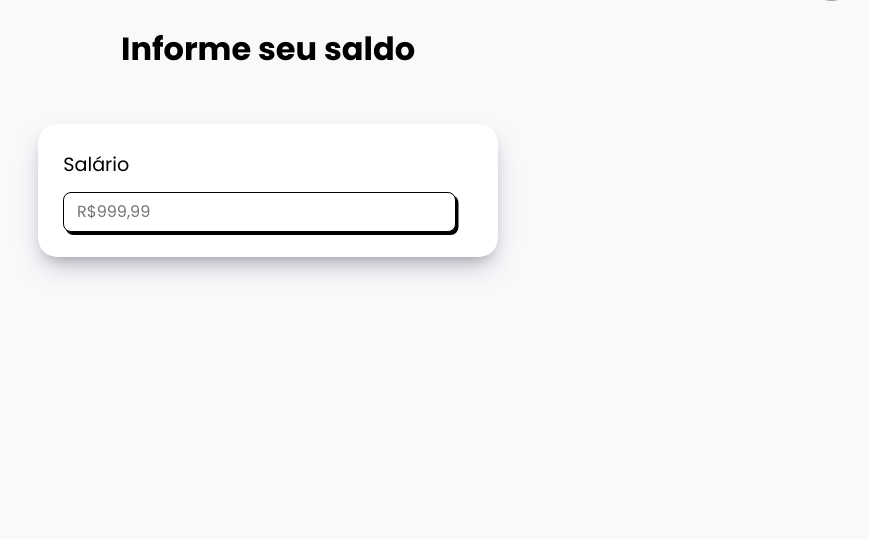
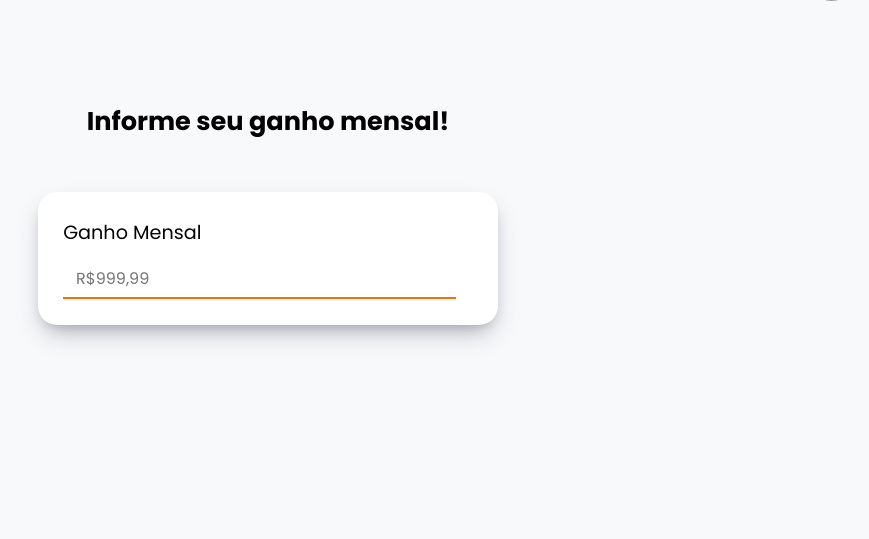
Before and after one commit to Gamaiaprogramas/Save-TCC, a PHP site: page /adicaoSaldo.php in a window 1280 px wide. Shown: the part 90-629 px from the top of the page, without its empty margins (372-1241 px from the left). Run offline with PHP 8.4, Linux system fonts and the light colour scheme; the visitor is signed in with stand-in values (Sample User, id 1); some libraries are stand-ins or nearby versions; grey boxes are pictures that could not be loaded.

Commit message:
Alison Arrudad - 01-12

```diff
--- a/PAGES/adicaoSaldo.php
+++ b/PAGES/adicaoSaldo.php
@@ -47,14 +47,14 @@ require("../ACTS/sec.php");
     include("../partials/header.php");
 ?>
 
-<h1>Informe seu saldo</h1>
+<h1 class="ganho">Informe seu ganho mensal!</h1>
 
 <form method="POST">
     <div id="dividas-container">
         <div class="divida-item-2">
-            <label for="saldo" id="lasaldo">Salário</label>
+            <label for="saldo" id="lasaldo">Ganho Mensal</label>
             <!-- Altere o tipo de 'number' para 'text' para aceitar formatação personalizada -->
-            <input type="text" name="saldo" placeholder="R$999,99" id="saldo" require>
+            <input type="text" name="saldo" placeholder="R$999,99" id="saldo" required>
             <button class="btnProx" type="submit" >
                 <span>Próximo</span>
                 <svg
--- a/PAGES/dashboard.php
+++ b/PAGES/dashboard.php
@@ -89,6 +89,12 @@ $total = floatval($salario) + $total_dividas + $total_gastos;
     <script src="../JS/jquery-3.7.1.min.js"></script>
 </head>
 <body>
+    <style>
+        header{
+            background-color: #f8f9fa !important;
+            box-shadow: rgba(50, 50, 93, 0.25) 0px 2px 5px -1px, rgba(0, 0, 0, 0.3) 0px 1px 3px -1px;
+        }
+    </style>
     <div class="dashboard-container">
         <div class="tituloDash">
             <h1>Bem vindo(a) a sua <a>Dashboard</a>!</h1>
--- a/PAGES/edit.php
+++ b/PAGES/edit.php
@@ -33,6 +33,10 @@ switch ($nivel) {
 <script src="https://code.jquery.com/jquery-3.6.0.min.js"></script>
 
 <style>
+    header{
+        background-color: #f8f9fa !important;
+        box-shadow: rgba(50, 50, 93, 0.25) 0px 2px 5px -1px, rgba(0, 0, 0, 0.3) 0px 1px 3px -1px;
+    }
     .green{
         background-color: green;
         width: 100%;
--- a/PAGES/landing.php
+++ b/PAGES/landing.php
@@ -101,7 +101,6 @@
                 <h3>Alguns dos <span>nossos serviços</span></h3>
                 <p>solicte sua consultoria agora mesmo.</p>
             </article>
-
             <article class="icons-contato">
                 <a href="../PAGES/cambio.php">
                     <button><i class="bi bi-currency-exchange"></i> <p>Câmbio de Moedas</p> </button>
@@ -112,7 +111,7 @@
                 <a href="../PAGES/selecao.php">
                     <button><i class="bi bi-cash-coin"></i> <p>Planejamento Financeiro</p> </button>
                 </a>
-                <a href="../PAGES/educacaoN1.php">
+                <a href="../ACTS/verifica_educacao.php">
                     <button><i class="bi bi-book-half"></i> <p>Educação Financeira</p> </button>
                 </a>
             </article>
@@ -160,7 +159,7 @@
                 <article class="instru-box">
 
                     <div class="img-instru-box">
-                        <img src="../PICS/imgs/felipe.png" alt="">
+                        <img src="../PICS/imgs/filipe2.png" alt="">
                     </div>
 
                     <div class="txt-instru-box">
--- a/STYLE/acaoDivida.css
+++ b/STYLE/acaoDivida.css
@@ -158,7 +158,7 @@ form{
 }
 
 #saldo{
-padding: .5vw .5vw .5vw 1vw;
+  padding: .5vw .5vw .5vw 1vw;
 }
 
 .divida-item{
@@ -245,15 +245,14 @@ span{
     width: 96%;
     padding: .5vw;
     font-size: 1rem;
-    border: 1.5px solid #000;
-    border-radius: 0.5rem;
-    box-shadow: 2.5px 3px 0 #000;
+    border: none;
+    border-bottom: solid .2vw #ff6d00;
     outline: none;
     transition: ease 0.25s;
 }
 
 .divida-item-2 input:focus{
-    box-shadow: 5.5px 7px 0 black;
+  border-bottom: solid .2vw #0f022b;
 }
 
 .espacoBtn{
@@ -531,6 +530,11 @@ span{
     stroke: white; /* Cor da borda do círculo */
 }
 
+.ganho{
+  margin-top: 6vw;
+  font-size: 2vw;
+}
+
 @media screen and (max-width: 600px) {
 
 
--- a/STYLE/edit.css
+++ b/STYLE/edit.css
@@ -163,6 +163,7 @@ body{
     flex-direction: column;
     height: 100%;
     width: 32%;
+    margin-left: 1.5vw;
 }
 
 .foto{
@@ -193,7 +194,7 @@ body{
 }
 
 .textoPlano{
-    font-size: .8vw;
+    font-size: 1vw;
 }
 
 .direita{
--- a/partials/headeralternative.php
+++ b/partials/headeralternative.php
@@ -91,7 +91,7 @@
             <a href="../PAGES/landing.php">
                 <li class="mn1">Início</li>
             </a>
-            <a href="../PAGES/perfil.php">
+            <a href="../ACTS/verifica_educacao.php">
                 <li class="mn2">Educação <span>Financeira</span></li>
 
             </a>
```
Also changed, not shown: PICS/imgs/filipe2.png (added). Lines whose indentation alone changed are shown as unchanged.
